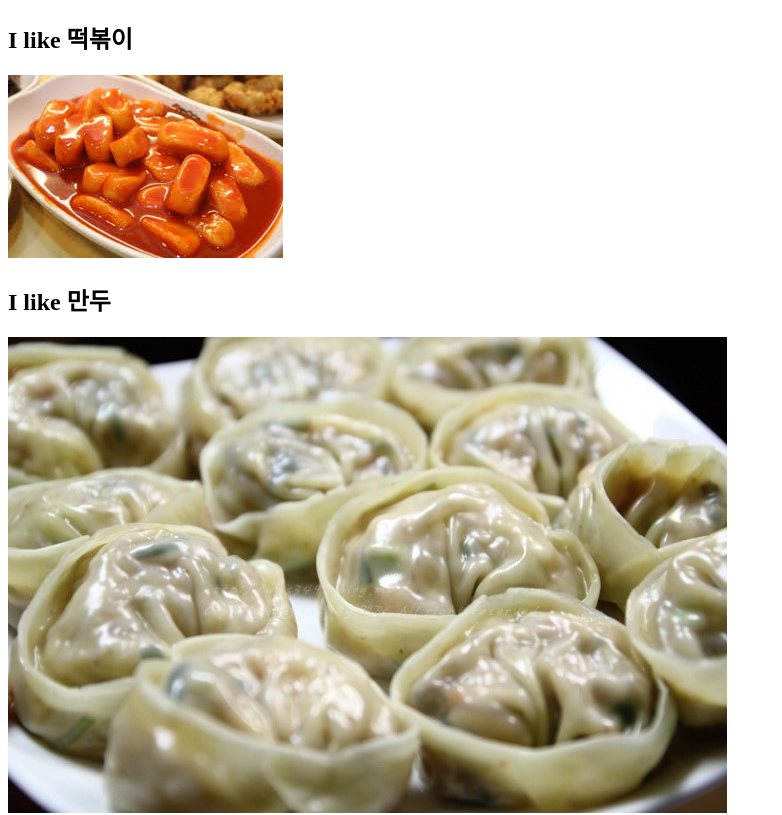
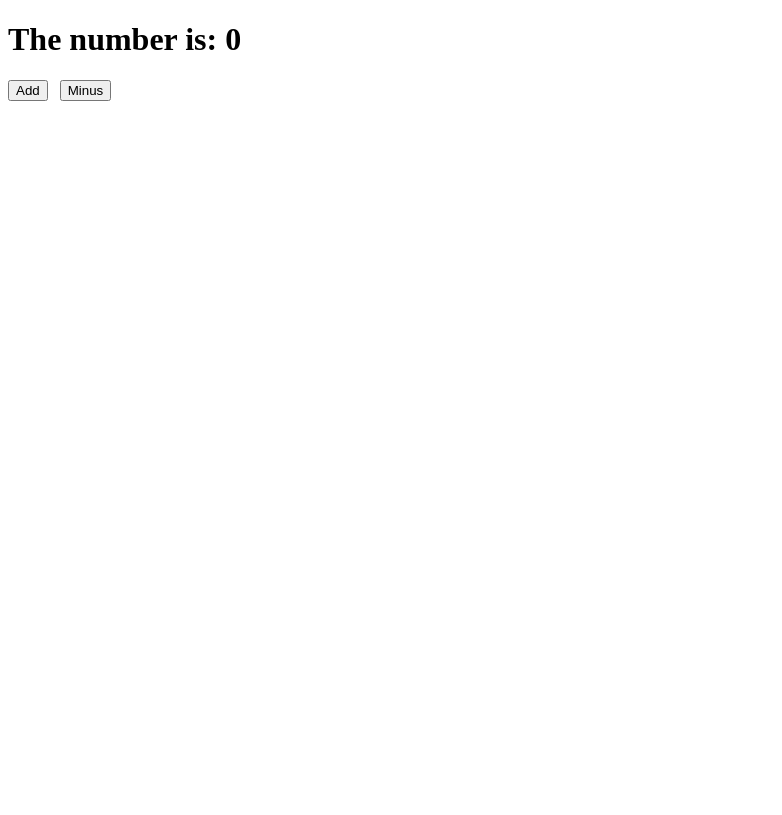
Before and after one commit to Moonbyeongchan123/movie_app_2020, a React (Create React App) app: page / in a window 1280 px wide. Shown: the top 815 px of the page, without its empty margins (0-782 px from the left). Built offline with nearby package versions, Linux system fonts and the light colour scheme.

Commit message:
10월 7일실습

```diff
--- a/package.json
+++ b/package.json
@@ -6,6 +6,7 @@
     "@testing-library/jest-dom": "^4.2.4",
     "@testing-library/react": "^9.5.0",
     "@testing-library/user-event": "^7.2.1",
+    "prop-types": "^15.7.2",
     "react": "^16.13.1",
     "react-dom": "^16.13.1",
     "react-scripts": "3.4.3"
--- a/src/App.js
+++ b/src/App.js
@@ -1,58 +1,31 @@
 import React from 'react';
-import img1 from './images/1.jpg';
-import img2 from './images/2.jpg';
-import img3 from './images/3.jpg';
-import img4 from './images/4.jpg';
-import img5 from './images/5.jpg';
-function Food({ name, picture }) {
-  return (
-    <div>
-      <h2>I like {name}</h2>
-    <img src={picture} alt={name} />
-    </div>
-  );
-}
-const foodILike = [
-  {
-    id: 1,
-    name: '떡볶이',
-    image: img1,
-    alt: '떡볶이 사진'
-  },
-  {
-    id: 2,
-    name: '만두',
-    image: img2,
-    alt: '만두 사진'
-  },
-  {
-    id: 3,
-    name: '햄버거',
-    image: img3,
-    alt: '햄버거 사진'
-  },
-  {
-    id: 4,
-    name: '치킨',
-    image: img4,
-    alt: '치킨 사진'
-  },
-  {
-    id: 5,
-    name: '파스타',
-    image: img5,
-    alt: '파스타 사진'
-  },
-];
 
-function App() {
-  return (
-    <div>
-      {foodILike.map(dish => (
-        <Food key={dish.id} name={dish.name} picture={dish.image} />
-      ))}
-    </div>
-  );
+class App extends React.Component {
+  state = {
+    count: 0,
+  };
+
+  add = () => {
+    this.setState(current => ({
+      count: current.count + 1
+    }));
+  };
+
+  minus = () => {
+    this.setState(current => ({
+      count: current.count - 1
+    }));
+  };
+
+  render() {
+    return (
+      <div>
+        <h1>The number is: {this.state.count}</h1>
+        <button onClick={this.add}>Add</button>&nbsp;&nbsp;&nbsp;
+        <button onClick={this.minus}>Minus</button>
+      </div>
+    );
+  }
 }
 
 export default App;
```
Also changed, not shown: src/Food.js (added, +58 -0 lines), 2 other files (tests, documents, lock files or other folders).
